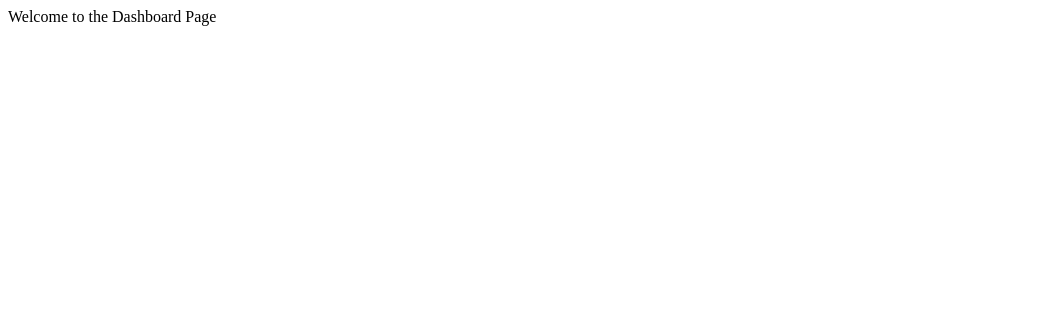
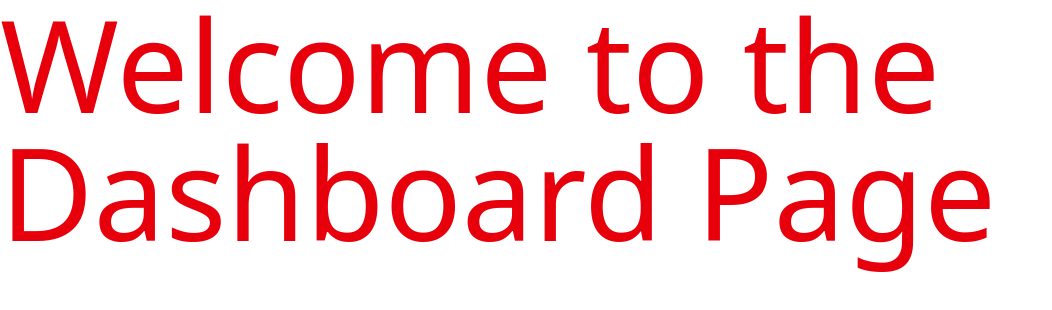
Before and after one commit to MikeG404/STOCK-MANAGEMENT-FRONTEND, a React (Vite) app: page /dashboard in a window 1280 px wide. Shown: the top 310 px of the page, without its empty margins (0-1052 px from the left). Built offline with nearby package versions, Linux system fonts and the light colour scheme.

Commit message:
Install TailwindCSS, config and test

```diff
--- a/package.json
+++ b/package.json
@@ -10,11 +10,13 @@
     "preview": "vite preview"
   },
   "dependencies": {
+    "@tailwindcss/vite": "^4.1.17",
     "axios": "^1.13.2",
     "react": "^19.2.0",
     "react-dom": "^19.2.0",
     "react-hook-form": "^7.66.1",
-    "react-router": "^7.9.6"
+    "react-router": "^7.9.6",
+    "tailwindcss": "^4.1.17"
   },
   "devDependencies": {
     "@eslint/js": "^9.39.1",
--- a/src/App.css
+++ b/src/App.css
@@ -0,0 +1 @@
+@import "tailwindcss";
--- a/src/routes/Dashboard.route.tsx
+++ b/src/routes/Dashboard.route.tsx
@@ -1,7 +1,7 @@
 function DashboardRoute() {
 
     return (
-        <div>Welcome to the Dashboard Page</div>
+        <div className="text-red-600 text-9xl">Welcome to the Dashboard Page</div>
     )
 }
 
--- a/vite.config.ts
+++ b/vite.config.ts
@@ -1,7 +1,11 @@
 import { defineConfig } from 'vite'
 import react from '@vitejs/plugin-react-swc'
+import tailwindcss from '@tailwindcss/vite'
 
 // https://vite.dev/config/
 export default defineConfig({
-  plugins: [react()],
+  plugins: [
+    react(),
+    tailwindcss()
+  ],
 })
```
Also changed, not shown: 2 other files (tests, documents, lock files or other folders).
